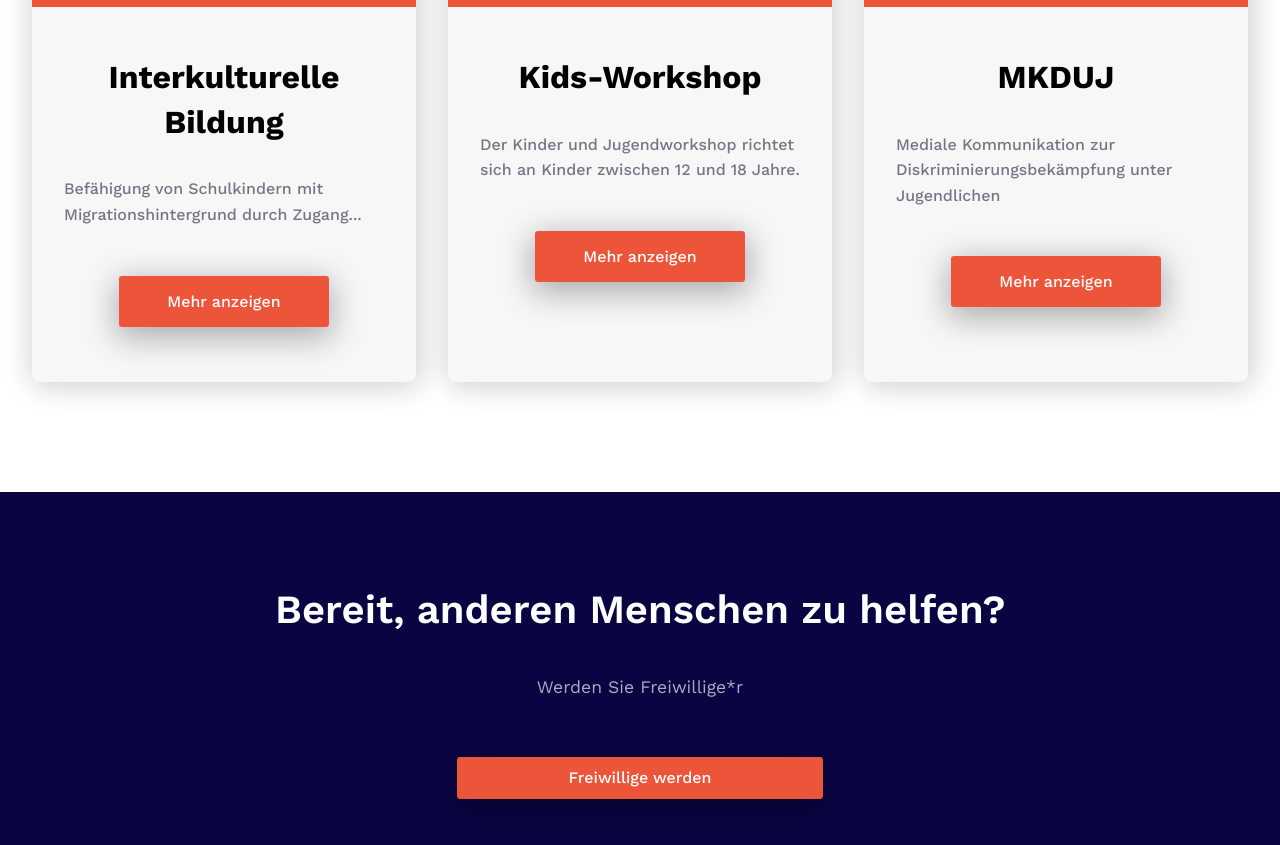
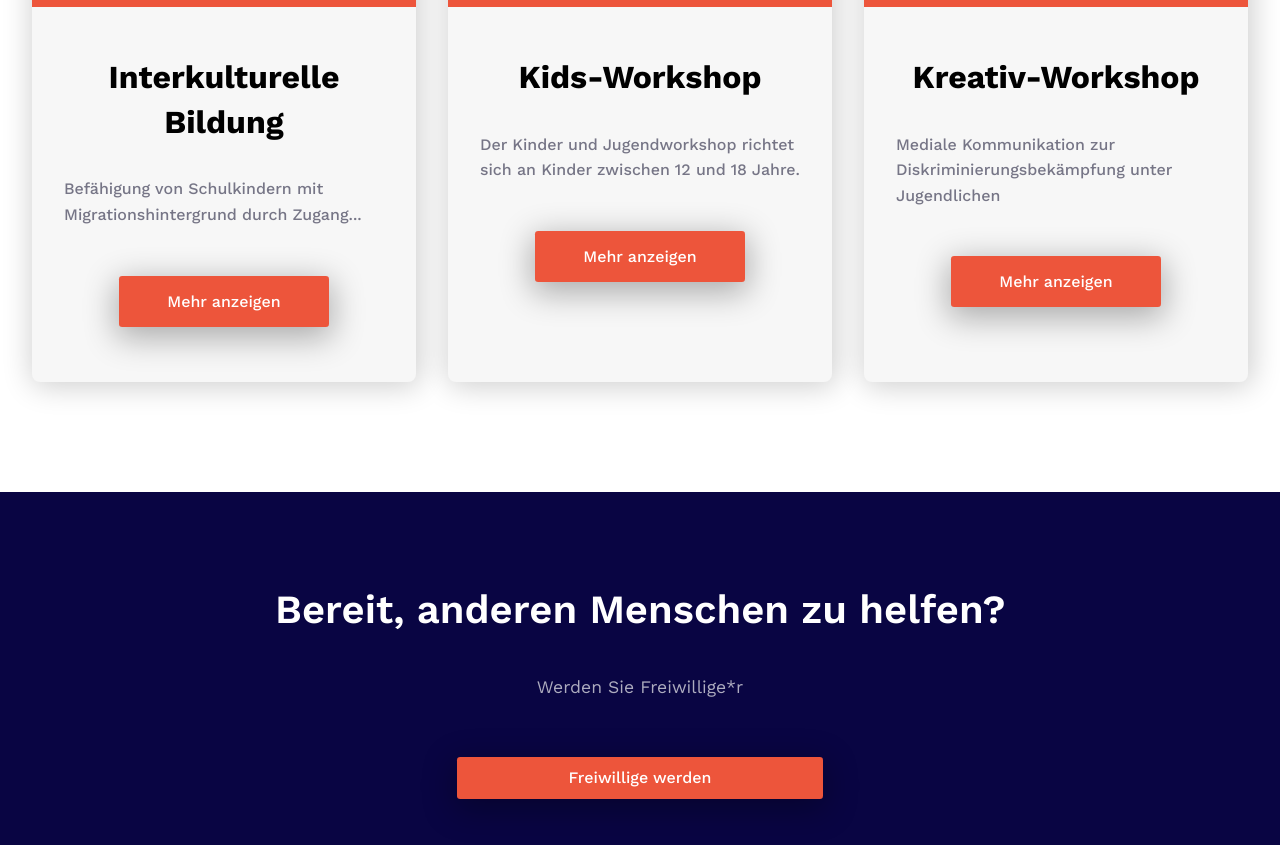
Before and after one commit to KingsleyDiala/BEAD-e.V., a plain HTML site: page about us.html in a window 1280 px wide. Shown: the part 3473-4318 px from the top of the page. Drawn offline with nearby package versions, Linux system fonts and the light colour scheme.

Commit message:
text correction

```diff
--- a/about us.html
+++ b/about us.html
@@ -219,7 +219,7 @@ Entwicklung.
             <div class="image">
               <img src="./img/wbb e.V 1.jpg" alt="">
             </div>
-            <h3>MKDUJ</h3>
+            <h3>Kreativ-Workshop</h3>
             <p>Mediale Kommunikation zur Diskriminierungsbekämpfung unter Jugendlichen </p>
             <a href="./wbb e.V.html" class="btn-2">Mehr anzeigen</a>
           </div>
```
Also changed, not shown: index.html (+1 -1 lines), projects.html (+1 -1 lines).
